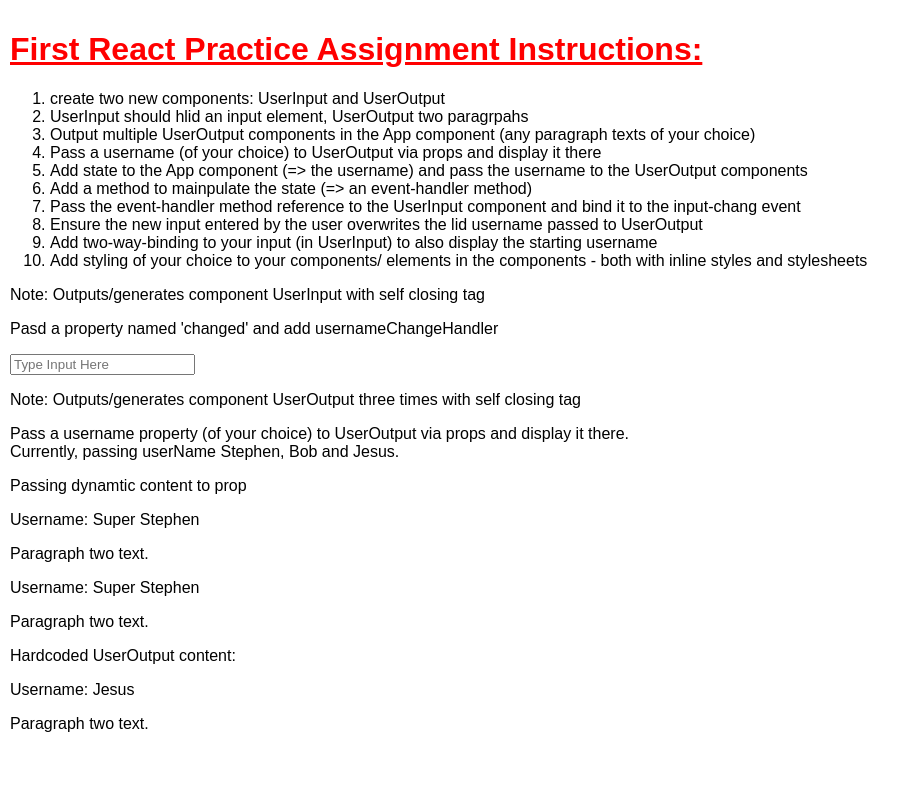
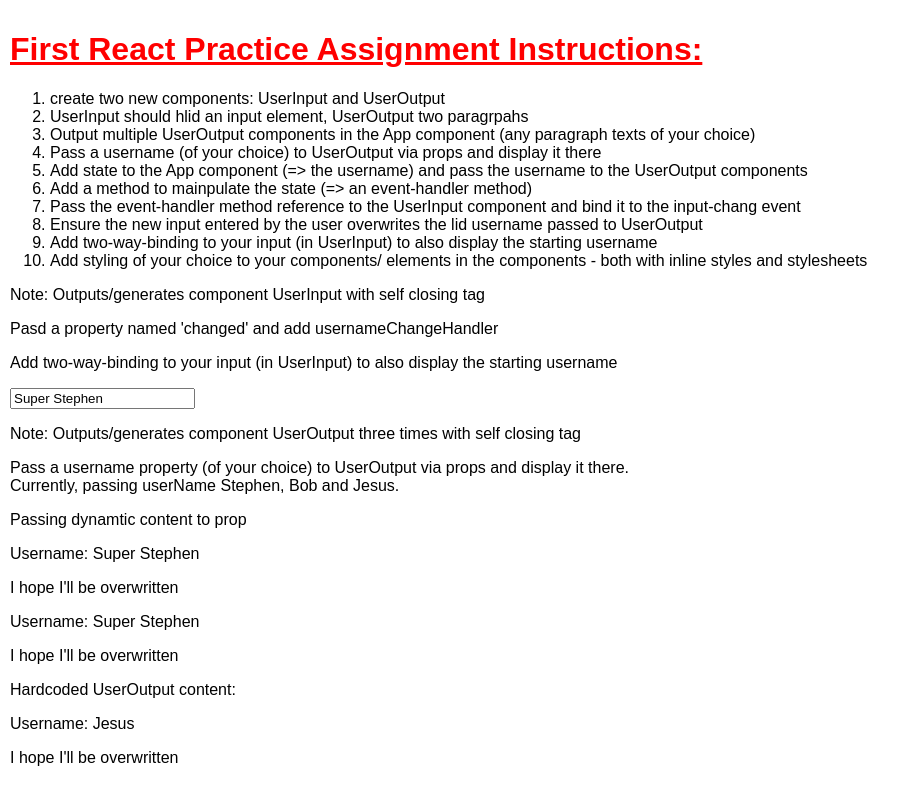
Before and after one commit to StephenPopovich/first-react-practice-assignment, a React (Create React App) app: page / in a window 1280 px wide. Shown: the whole page, without its empty margins (0-920 px from the left). Built offline with nearby package versions, Linux system fonts and the light colour scheme.

Commit message:
Add two-way-binding to your input (in UserInput) to also display the starting username

```diff
--- a/src/App.js
+++ b/src/App.js
@@ -32,8 +32,9 @@ class App extends Component {
 usernameChangeHandler = (event) => {
   this.setState({
     // event.target.value
-    // event.taget refers to the element the event occured on
-    // value is a valued property we may access, since we know event target will be an input which has a value property which contains the value the user entered.
+      // event.taget refers to the element the event occured on
+      // value is a valued property we may access, since we know event target will be an input which has a value property which contains the value the user entered.
+    // Ensure the new input entered by the user overwrites the lid username passed to UserOutput
     username: event.target.value
   });
 }
@@ -58,7 +59,10 @@ usernameChangeHandler = (event) => {
 
           <p>Note: Outputs/generates component UserInput with self closing tag</p>
           <p>Pasd a property named 'changed' and add usernameChangeHandler </p>
-          <UserInput changed={this.usernameChangeHandler}/>
+          <p>Add two-way-binding to your input (in UserInput) to also display the starting username</p>
+          <UserInput
+            changed={this.usernameChangeHandler}
+            currentName={this.state.username}/>
 
           <p>Note: Outputs/generates component UserOutput three times with self closing tag</p>
           <p>Pass a username property (of your choice) to UserOutput via props and display it there.<br/>Currently, passing userName Stephen, Bob and Jesus.</p>
--- a/src/UserInput/UserInput.js
+++ b/src/UserInput/UserInput.js
@@ -6,7 +6,9 @@ import React from 'react';
 const userInput = (props) => {
 // function of the component returning an input element
 // Pass the event-handler method reference to the UserInput component and bind it to the input-change event
-  return <input type="text" placeholder="Type Input Here" onChange={props.changed} />;
+  return <input type="text"
+    onChange={props.changed}
+    value={props.currentName}  />;
 };
 
 export default userInput;
--- a/src/UserOutput/UserOutput.js
+++ b/src/UserOutput/UserOutput.js
@@ -10,7 +10,7 @@ const userOutput = (props) => {
 // Output/pass dynamic content between single curly braces
     <div>
      <p>Username: {props.userName}</p>
-     <p>Paragraph two text.</p>
+     <p>I hope I'll be overwritten</p>
     </div>
   )
 };
```
